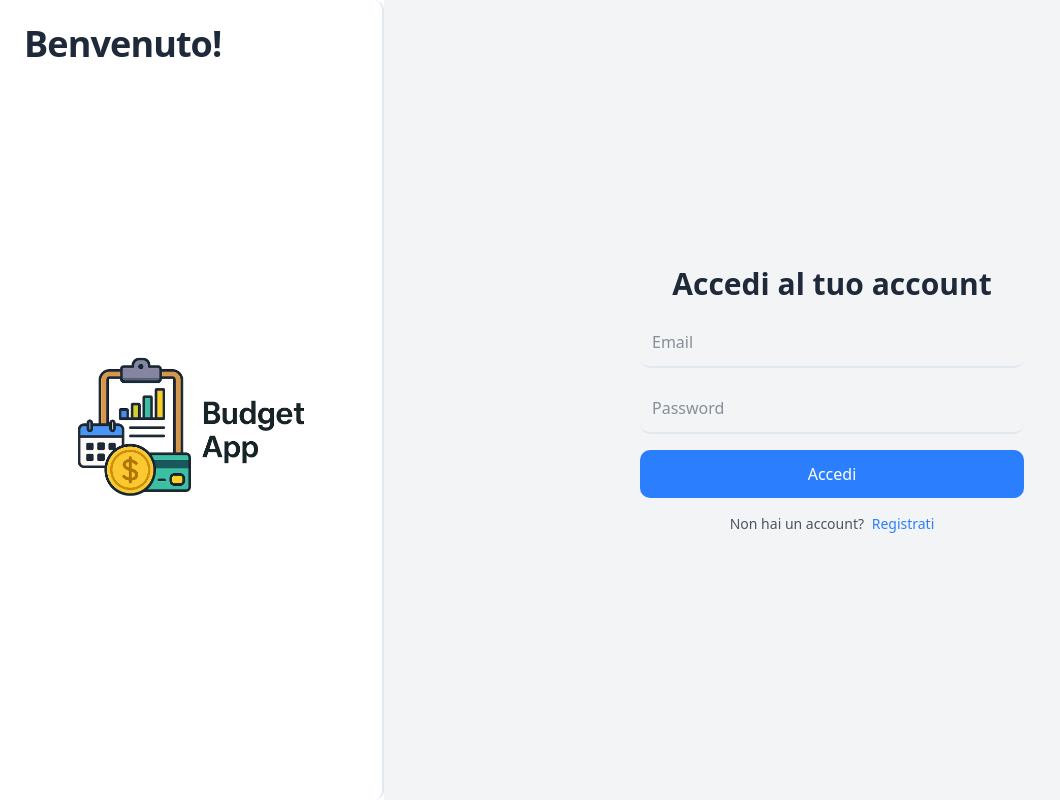
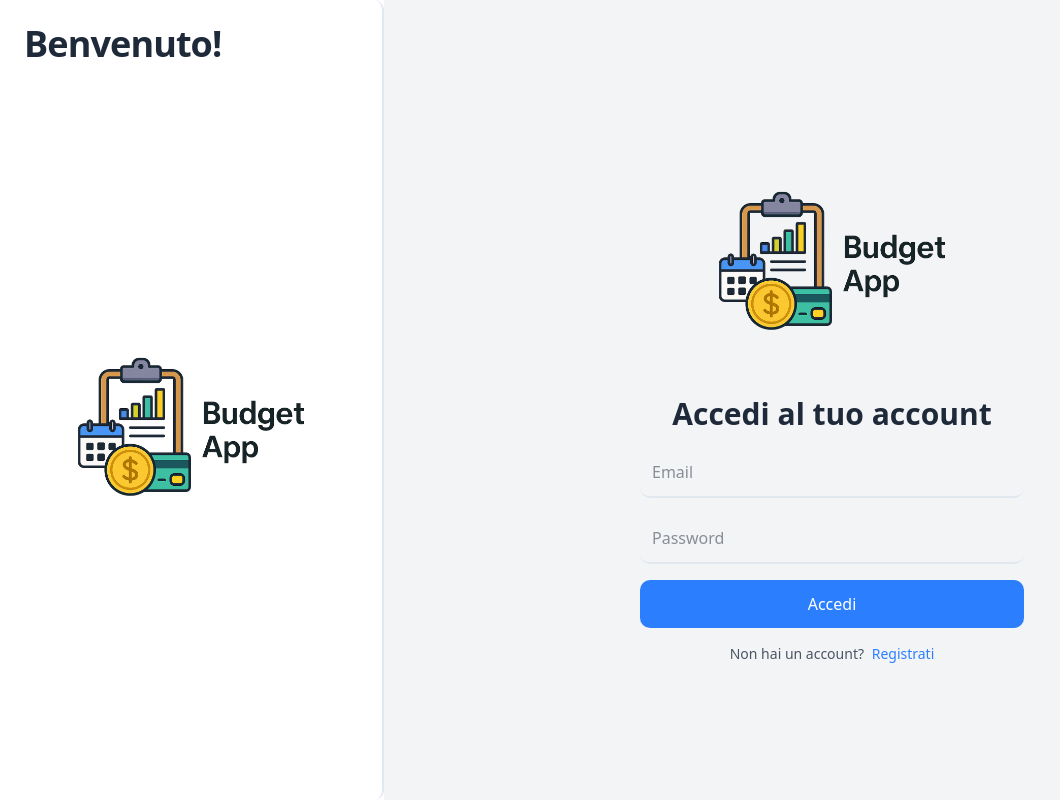
Before and after one commit to FaraDev98/budget-app, a Next.js app: page /login in a window 1280 px wide. Shown: the whole page, without its empty margins (0-1060 px from the left). Built offline with nearby package versions, Linux system fonts and the light colour scheme; no server answers.

Commit message:
feat: enhance AuthForm with animated login illustration and theme support

```diff
--- a/src/components/auth-form.tsx
+++ b/src/components/auth-form.tsx
@@ -5,6 +5,9 @@ import { signInWithEmailAndPassword, createUserWithEmailAndPassword } from 'fire
 import { auth } from '@/lib/firebase';
 import { useRouter } from 'next/navigation';
 import { Loader2 } from 'lucide-react';
+import Image from 'next/image';
+import { useTheme } from '@/context/theme-provider';
+import { motion } from 'framer-motion';
 
 export default function AuthForm() {
   const [email, setEmail] = useState('');
@@ -13,6 +16,7 @@ export default function AuthForm() {
   const [error, setError] = useState('');
   const [loading, setLoading] = useState(false);
   const router = useRouter();
+  const { theme } = useTheme();
 
   const handleSubmit = async (e: React.FormEvent) => {
     e.preventDefault();
@@ -36,6 +40,25 @@ export default function AuthForm() {
 
   return (
     <div className='flex flex-col items-center justify-center h-screen bg-gray-100 dark:bg-gray-900 p-4'>
+      <motion.div
+        className="bg-transparent"
+        initial={{ opacity: 0, y: 10 }}
+        animate={{ opacity: 1, y: 0 }}
+        transition={{ duration: 0.6 }}
+      >
+        <Image
+          src={
+            theme === 'dark'
+              ? '/login-illustration-dark_bg_removed.png'
+              : '/login-illustration-light_bg_removed.png'
+          }
+          alt="Illustrazione login"
+          width={260}
+          height={260}
+          className="object-contain"
+          priority
+        />
+      </motion.div>
       <h1 className="text-3xl font-bold mb-4 text-gray-800 dark:text-white">
         {isLogin ? 'Accedi al tuo account' : 'Crea un nuovo account'}
       </h1>
```
